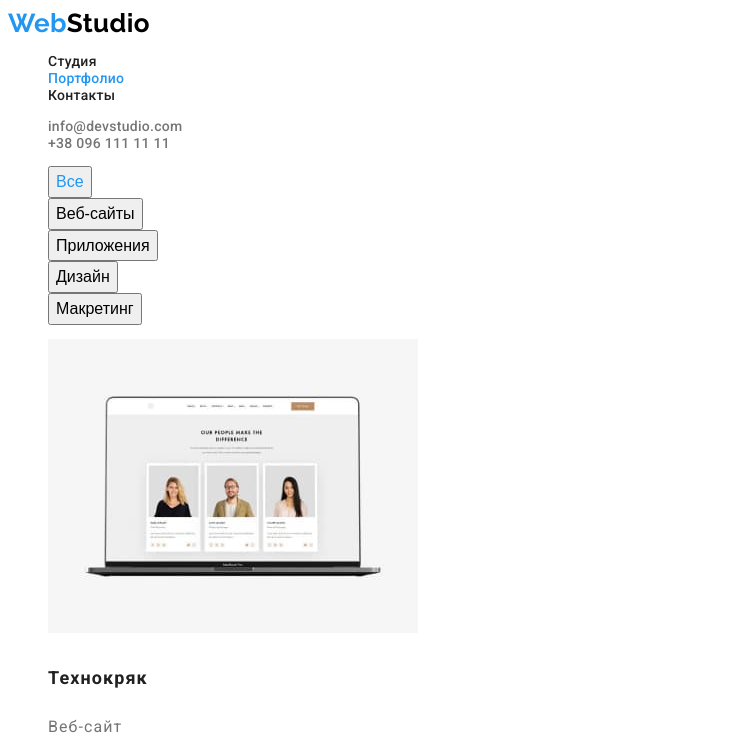
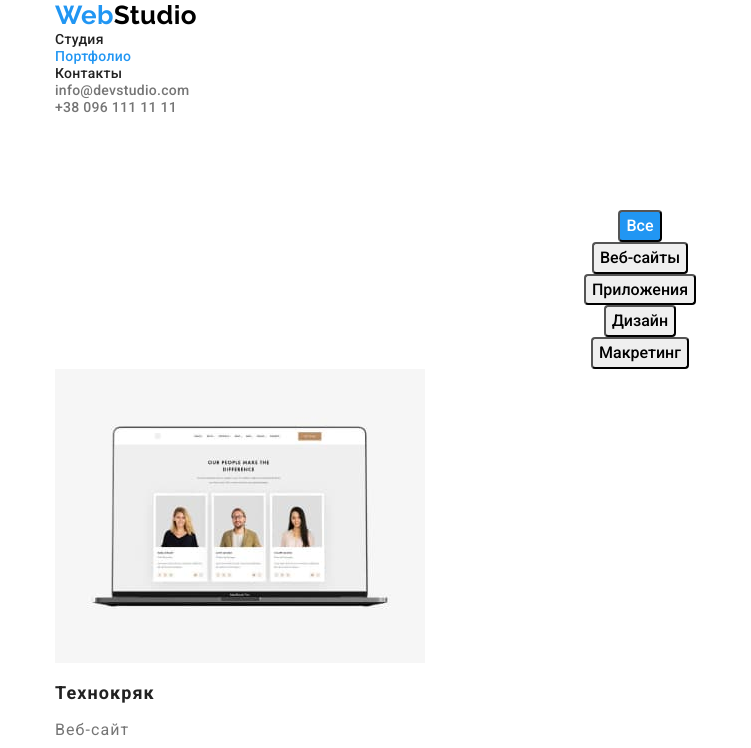
Before and after one commit to Katok945/goit-markup-hw-02, a plain HTML site: page portfolio.html in a window 1280 px wide. Both pictures are taken after a click on the button "Все". Shown: the top 748 px of the page, without its empty margins (0-751 px from the left). Drawn offline with nearby package versions, Linux system fonts and the light colour scheme.

Commit message:
цвет кнопок приховере

```diff
--- a/css/styles.css
+++ b/css/styles.css
@@ -8,7 +8,23 @@
     --second-background-color: #2F303A;
     --third-background-color: #2196F3;
     --footer-color: rgba(255, 255, 255, 0.6);
+}
 
+p, h1, h2, h3, h4, h5, h6 {
+    margin: 0;
+}
+
+ul, ol {
+    margin: 0;
+    padding-left: 0;
+}
+
+button {
+    cursor: pointer;
+    display: block;
+    margin: 0 auto;
+    border-radius: 4px;
+    text-align: center;
 }
 
 body {
@@ -18,12 +34,21 @@ body {
     color: var(--second-text-color);
 }
 
+.container {
+    width: 1200px;
+    margin: 0 auto;
+    padding-left: 15px;
+    padding-right: 15px;
+}
+
 .header-logo {
     font-family: 'Raleway', sans-serif;
     font-style: normal;
     font-weight: 700;
     font-size: 26px;
     line-height: 1.19;
+    padding-top: 24px;
+    padding-bottom: 25px;
     color: var(--black-text-color);
 }
 
@@ -88,6 +113,8 @@ body {
     font-size: 44px;
     line-height: 1.5;
     text-transform: uppercase;
+    padding-top: 200px;
+    padding-bottom: 280px;
     color: var(--white-text-color);
 }
 
@@ -101,7 +128,6 @@ body {
     letter-spacing: 0.06em;
     color: var(--white-text-color);
     background-color: var(--third-background-color);
-    cursor: pointer;
 }
 
 .visually-hidden {
@@ -117,11 +143,17 @@ body {
     overflow: hidden;
 }
 
+.benefits-item {
+    padding-top: 94px;
+    padding-bottom: 47px;
+}
+
 .benefits-top-text {
     font-size: 13px;
     font-weight: 700;
     line-height: 1.14;
     text-transform: uppercase;
+    margin-bottom: 10px;
 }
 
 .benefits-text {
@@ -129,18 +161,30 @@ body {
     color: var(--main-text-color);
 }
 
+.about {
+    padding-top: 47px;
+    padding-bottom: 94px;
+    }
+
 .about-title {
     font-weight: 700;
     font-size: 36px;
     line-height: 1.17;
     text-align: center;
-}
+    margin-bottom: 50px;
+ }
+
+ .team {
+    padding-top: 94px;
+    padding-bottom: 94px;
+ }
 
 .team-title {
     font-weight: 700;
     font-size: 36px;
     line-height: 1.17;
     text-align: center;
+    margin-bottom: 50px;
 }
 
 .team-top-text {
@@ -148,6 +192,7 @@ body {
     font-size: 16px;
     line-height: 1.19;
     text-align: center;
+    margin-bottom: 10px;
 }
 
 .team-text {
@@ -167,12 +212,14 @@ body {
     font-weight: 700;
     font-size: 26px;
     line-height: 1.19;
+    margin-bottom: 20px;
     color: var(--white-text-color);
 }
 
 .footer-geo{
     line-height: 1.71;
     font-style: normal;
+    margin-bottom: 9px;
     color: var(--white-text-color);
 }
 
@@ -184,6 +231,7 @@ body {
 .footer-mail {
     line-height: 1.71;
     font-style: normal;
+    margin-bottom: 9px;
     color: var(--footer-color);
 }
 
@@ -205,25 +253,31 @@ body {
 
 /*-------------PORTFOLIO-----------*/
 
+.gallery {
+    padding-top: 94px;
+    padding-bottom: 94px;
+}
+
 .gallery-button {
-    font-family: 'Roboto' sans-serif;
+    font-family: 'Roboto', sans-serif;
     font-style: normal;
     font-weight: 500;
     font-size: 16px;
     line-height: 1.62;
     text-align: center;
-    cursor: pointer;
 }
 
 .gallery-button:hover,
 .gallery-button:focus {
-    color: var(--accent-color);
+    color: var(--white-text-color);
+    background-color: var(--accent-color);
 }
 
 .examples-title {
     font-size: 18px;
     line-height: 2;
     letter-spacing: 0.06em;
+    margin-bottom: 4px;
     color: var(--second-text-color);
 }
 
--- a/portfolio.html
+++ b/portfolio.html
@@ -5,14 +5,20 @@
     <meta http-equiv="X-UA-Compatible" content="IE=edge">
     <meta name="viewport" content="width=device-width, initial-scale=1.0">
     <title>Portfolio</title>
-    <link rel="stylesheet" href="./css/styles.css">
     <link rel="preconnect" href="https://fonts.googleapis.com">
     <link rel="preconnect" href="https://fonts.gstatic.com" crossorigin>
     <link href="https://fonts.googleapis.com/css2?family=Raleway:wght@700&family=Roboto:wght@400;500;700;900&display=swap"
         rel="stylesheet">
+    <link rel="stylesheet" href="https://cdnjs.cloudflare.com/ajax/libs/modern-normalize/1.1.0/modern-normalize.min.css"
+        integrity="sha512-wpPYUAdjBVSE4KJnH1VR1HeZfpl1ub8YT/NKx4PuQ5NmX2tKuGu6U/JRp5y+Y8XG2tV+wKQpNHVUX03MfMFn9Q=="
+        crossorigin="anonymous" referrerpolicy="no-referrer"
+    />
+    <link rel="stylesheet" href="./css/styles.css">
+
 </head>
 <body>
     <header class="header">
+        <div class="container">
             <nav class="header-nav">
                 <a class="header-logo link" href=""> <span class="logo-accent">Web</span>Studio</a>
                 <ul class="header-list list">
@@ -36,10 +42,12 @@
                     <a class="header-tel link" href="tel:+380961111111">+38 096 111 11 11</a>
                 </li>
             </ul>
+        </div>
     </header>
 
     <main>
         <section class="gallery">
+            <div class="container">
                 <h1 class="gallery-title visually-hidden">Gallery</h1>
                 <ul class="gallery-list list">
                     <li class="gallery-item">
@@ -124,9 +132,7 @@
                         </a>
                     </li>
                 </ul>
-
-
-
+            </div>
         </section>
 
     </main>
```
Also changed, not shown: index.html (+14 -1 lines). Lines whose indentation alone changed are shown as unchanged.
